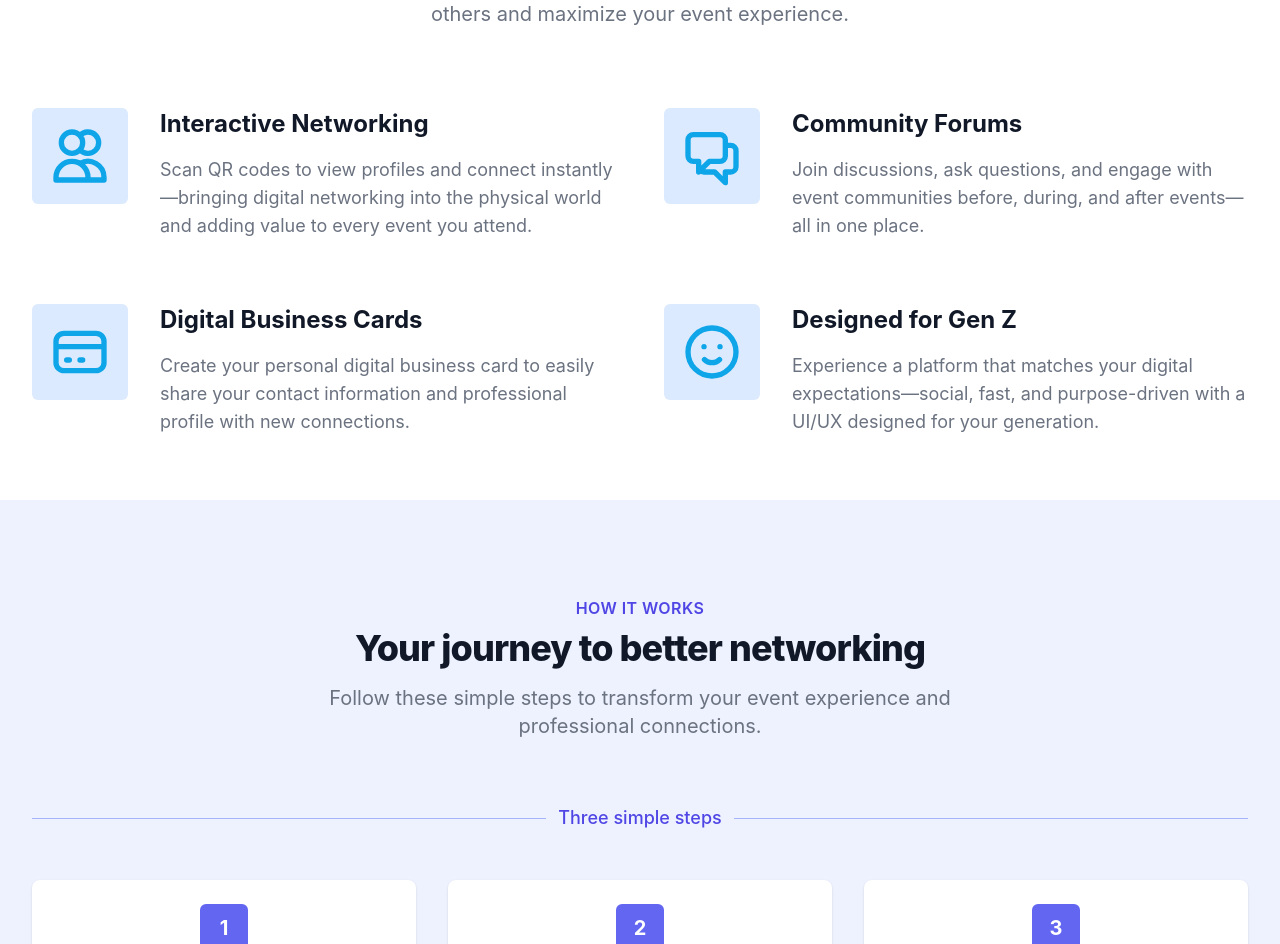
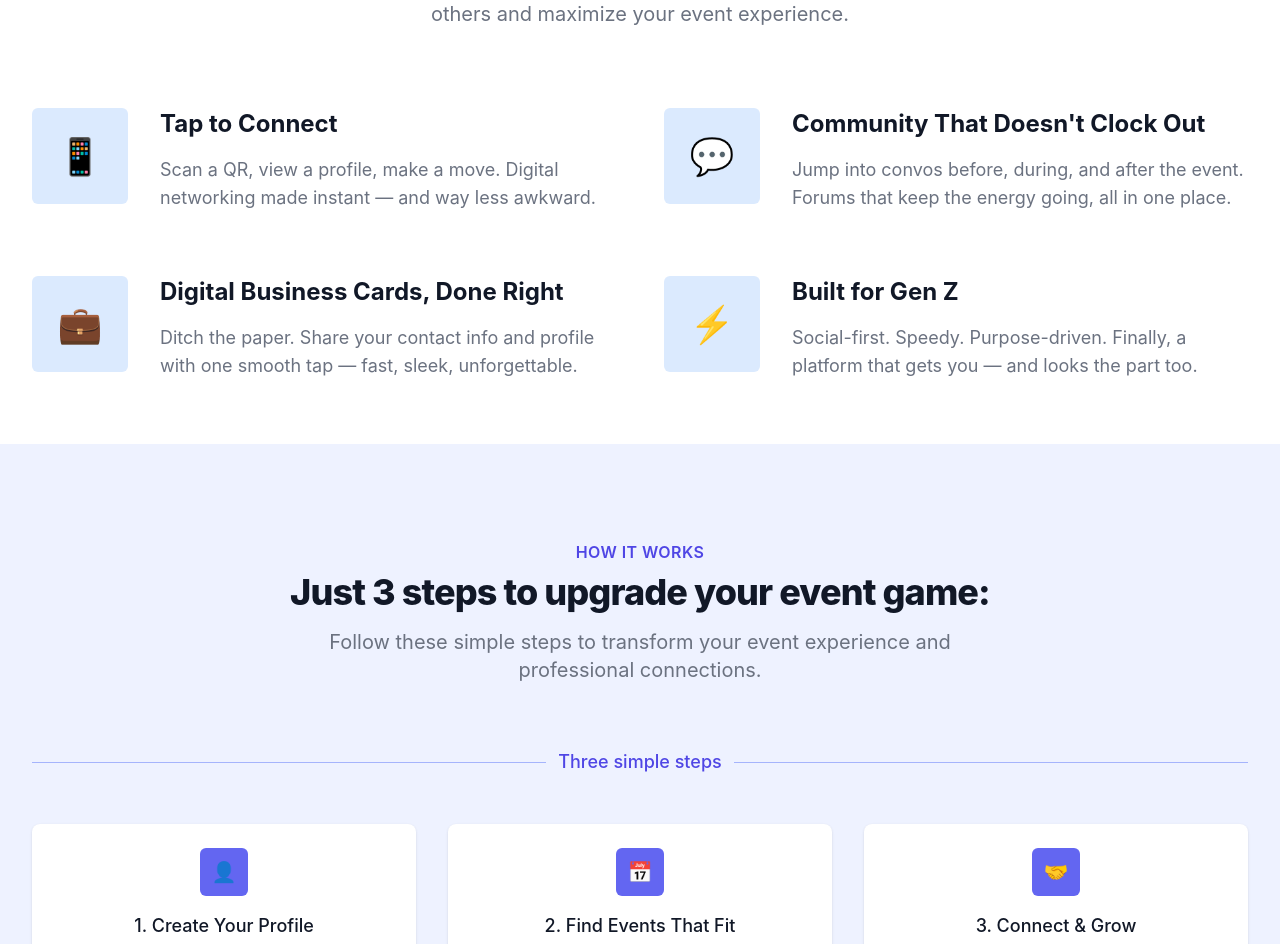
Before and after one commit to andrwsm/evently-landing, a React (Create React App) app: page /Users in a window 1280 px wide. Shown: the part 1462-2406 px from the top of the page. Built offline with nearby package versions, Linux system fonts and the light colour scheme.

Commit message:
users update

```diff
--- a/src/components/Users.js
+++ b/src/components/Users.js
@@ -94,109 +94,28 @@ export default function Users() {
 
   const userFeatures = [
     {
-      title: "Interactive Networking",
+      title: "Tap to Connect",
       description:
-        "Scan QR codes to view profiles and connect instantly—bringing digital networking into the physical world and adding value to every event you attend.",
-      icon: (
-        <svg
-          xmlns="http://www.w3.org/2000/svg"
-          className="h-16 w-16 text-sky-500"
-          fill="none"
-          viewBox="0 0 24 24"
-          stroke="currentColor"
-        >
-          <path
-            strokeLinecap="round"
-            strokeLinejoin="round"
-            strokeWidth={2}
-            d="M12 4.354a4 4 0 110 5.292M15 21H3v-1a6 6 0 0112 0v1zm0 0h6v-1a6 6 0 00-9-5.197M13 7a4 4 0 11-8 0 4 4 0 018 0z"
-          />
-        </svg>
-      ),
+        "Scan a QR, view a profile, make a move. Digital networking made instant — and way less awkward.",
+      emoji: "📱",
     },
     {
-      title: "Community Forums",
+      title: "Community That Doesn't Clock Out",
       description:
-        "Join discussions, ask questions, and engage with event communities before, during, and after events—all in one place.",
-      icon: (
-        <svg
-          xmlns="http://www.w3.org/2000/svg"
-          className="h-16 w-16 text-sky-500"
-          fill="none"
-          viewBox="0 0 24 24"
-          stroke="currentColor"
-        >
-          <path
-            strokeLinecap="round"
-            strokeLinejoin="round"
-            strokeWidth={2}
-            d="M17 8h2a2 2 0 012 2v6a2 2 0 01-2 2h-2v4l-4-4H9a1.994 1.994 0 01-1.414-.586m0 0L11 14h4a2 2 0 002-2V6a2 2 0 00-2-2H5a2 2 0 00-2 2v6a2 2 0 002 2h2v4l.586-.586z"
-          />
-        </svg>
-      ),
+        "Jump into convos before, during, and after the event. Forums that keep the energy going, all in one place.",
+      emoji: "💬",
     },
     {
-      title: "Digital Business Cards",
+      title: "Digital Business Cards, Done Right",
       description:
-        "Create your personal digital business card to easily share your contact information and professional profile with new connections.",
-      icon: (
-        <svg
-          xmlns="http://www.w3.org/2000/svg"
-          className="h-16 w-16 text-sky-500"
-          fill="none"
-          viewBox="0 0 24 24"
-          stroke="currentColor"
-        >
-          <path
-            strokeLinecap="round"
-            strokeLinejoin="round"
-            strokeWidth={2}
-            d="M3 10h18M7 15h1m4 0h1m-7 4h12a3 3 0 003-3V8a3 3 0 00-3-3H6a3 3 0 00-3 3v8a3 3 0 003 3z"
-          />
-        </svg>
-      ),
+        "Ditch the paper. Share your contact info and profile with one smooth tap — fast, sleek, unforgettable.",
+      emoji: "💼",
     },
     {
-      title: "Designed for Gen Z",
+      title: "Built for Gen Z",
       description:
-        "Experience a platform that matches your digital expectations—social, fast, and purpose-driven with a UI/UX designed for your generation.",
-      icon: (
-        <svg
-          xmlns="http://www.w3.org/2000/svg"
-          className="h-16 w-16 text-sky-500"
-          fill="none"
-          viewBox="0 0 24 24"
-          stroke="currentColor"
-        >
-          <path
-            strokeLinecap="round"
-            strokeLinejoin="round"
-            strokeWidth={2}
-            d="M14.828 14.828a4 4 0 01-5.656 0M9 10h.01M15 10h.01M21 12a9 9 0 11-18 0 9 9 0 0118 0z"
-          />
-        </svg>
-      ),
-    },
-  ];
-
-  const testimonials = [
-    {
-      name: "Alex Kim",
-      role: "Marketing Professional",
-      quote:
-        "I've connected with more meaningful industry contacts in 3 months using Evently than I did in 2 years of traditional networking events.",
-    },
-    {
-      name: "Jamie Rodriguez",
-      role: "Recent Graduate",
-      quote:
-        "The digital business card feature has been a game-changer for me as I start my career. I love how easy it is to maintain connections after events.",
-    },
-    {
-      name: "Taylor Wilson",
-      role: "Tech Enthusiast",
-      quote:
-        "As someone who's always looking for new learning opportunities, Evently has helped me discover workshops and meetups I wouldn't have found elsewhere.",
+        "Social-first. Speedy. Purpose-driven. Finally, a platform that gets you — and looks the part too.",
+      emoji: "⚡",
     },
   ];
 
@@ -304,7 +223,7 @@ export default function Users() {
               {userFeatures.map((feature, index) => (
                 <div key={index} className="relative">
                   <div className="absolute h-24 w-24 rounded-md bg-blue-100 flex items-center justify-center">
-                    {feature.icon}
+                    <span className="text-4xl">{feature.emoji}</span>
                   </div>
                   <div className="ml-32 space-y-4">
                     <h3 className="text-2xl font-bold text-gray-900">
@@ -329,7 +248,7 @@ export default function Users() {
               How It Works
             </h2>
             <p className="mt-2 text-3xl leading-8 font-extrabold tracking-tight text-gray-900 sm:text-4xl">
-              Your journey to better networking
+              Just 3 steps to upgrade your event game:
             </p>
             <p className="mt-4 max-w-2xl text-xl text-gray-500 lg:mx-auto">
               Follow these simple steps to transform your event experience and
@@ -355,14 +274,14 @@ export default function Users() {
             <div className="bg-white overflow-hidden shadow rounded-lg">
               <div className="p-6">
                 <div className="flex items-center justify-center h-12 w-12 rounded-md bg-indigo-500 text-white mb-4 mx-auto">
-                  <span className="text-xl font-bold">1</span>
+                  <span className="text-xl">👤</span>
                 </div>
                 <h3 className="text-lg font-medium text-gray-900 text-center">
-                  Create Your Profile
+                  1. Create Your Profile
                 </h3>
                 <p className="mt-2 text-base text-gray-500 text-center">
-                  Build your digital business card with your professional
-                  details, interests, and what you're looking to connect about.
+                  Build your digital business card — show off your skills,
+                  interests, and what you're all about.
                 </p>
               </div>
             </div>
@@ -370,14 +289,14 @@ export default function Users() {
             <div className="bg-white overflow-hidden shadow rounded-lg">
               <div className="p-6">
                 <div className="flex items-center justify-center h-12 w-12 rounded-md bg-indigo-500 text-white mb-4 mx-auto">
-                  <span className="text-xl font-bold">2</span>
+                  <span className="text-xl">📅</span>
                 </div>
                 <h3 className="text-lg font-medium text-gray-900 text-center">
-                  Discover & Attend Events
+                  2. Find Events That Fit
                 </h3>
                 <p className="mt-2 text-base text-gray-500 text-center">
-                  Find events that match your interests and career goals, and
-                  register directly through our platform.
+                  Browse and register for events tailored to your goals. No
+                  clutter. Just what matters.
                 </p>
               </div>
             </div>
@@ -385,74 +304,20 @@ export default function Users() {
             <div className="bg-white overflow-hidden shadow rounded-lg">
               <div className="p-6">
                 <div className="flex items-center justify-center h-12 w-12 rounded-md bg-indigo-500 text-white mb-4 mx-auto">
-                  <span className="text-xl font-bold">3</span>
+                  <span className="text-xl">🤝</span>
                 </div>
                 <h3 className="text-lg font-medium text-gray-900 text-center">
-                  Network & Grow
+                  3. Connect & Grow
                 </h3>
                 <p className="mt-2 text-base text-gray-500 text-center">
-                  Scan QR codes to connect with others, join discussions in
-                  community forums, and nurture your new connections.
+                  Scan. Chat. Connect. Use QR codes and community forums to
+                  build real relationships that last beyond the event.
                 </p>
               </div>
             </div>
           </div>
         </div>
       </div>
-
-      {/* Testimonial Section */}
-      {/* <div className="bg-white py-16 sm:py-24">
-        <div className="max-w-7xl mx-auto px-4 sm:px-6 lg:px-8">
-          <div className="max-w-3xl mx-auto text-center">
-            <h2 className="text-3xl font-extrabold text-gray-900">
-              What our users are saying
-            </h2>
-            <p className="mt-4 text-xl text-gray-500">
-              See how Evently has transformed professional networking for people
-              like you.
-            </p>
-          </div>
-          <div className="mt-12 space-y-4 sm:mt-16 sm:space-y-0 sm:grid sm:grid-cols-3 sm:gap-6">
-            {testimonials.map((testimonial, index) => (
-              <div
-                key={index}
-                className="bg-white overflow-hidden shadow rounded-lg"
-              >
-                <div className="px-6 py-8">
-                  <div className="flex items-center">
-                    <div className="flex-shrink-0 h-12 w-12 rounded-full bg-indigo-100 flex items-center justify-center">
-                      <svg
-                        className="h-6 w-6 text-indigo-600"
-                        fill="none"
-                        viewBox="0 0 24 24"
-                        stroke="currentColor"
-                      >
-                        <path
-                          strokeLinecap="round"
-                          strokeLinejoin="round"
-                          strokeWidth={2}
-                          d="M5 13l4 4L19 7"
-                        />
-                      </svg>
-                    </div>
-                    <div className="ml-4">
-                      <h3 className="text-lg font-medium text-gray-900">
-                        {testimonial.name}
-                      </h3>
-                      <p className="text-sm text-gray-500">
-                        {testimonial.role}
-                      </p>
-                    </div>
-                  </div>
-                  <p className="mt-4 text-base text-gray-500">
-                    "{testimonial.quote}"
-                  </p>
-                </div>
-              </div>
-            ))}
-          </div>
-        </div>
-      </div> */}
 
       {/* CTA Section */}
       <div className="bg-blue-600">
```
